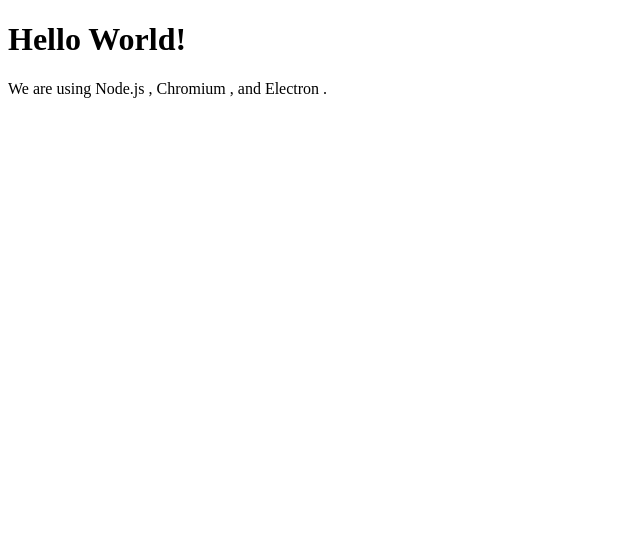
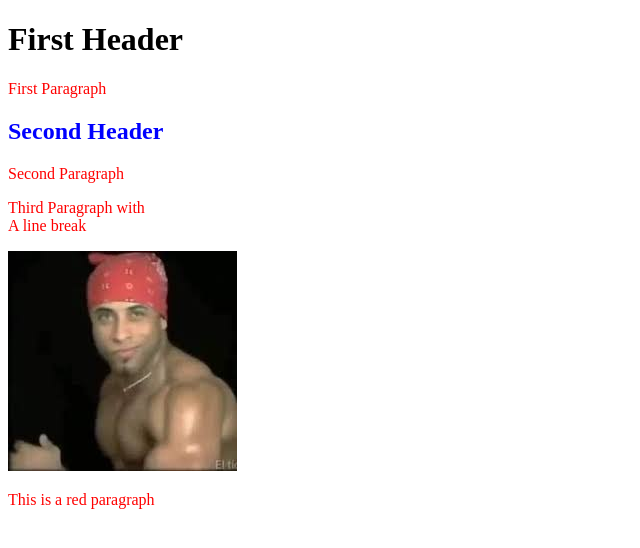
Before and after one commit to SynapseProgramming/goal_gui, an Electron app: page index.html in a window 1600 px wide. Shown: the whole page, without its empty margins (0-640 px from the left). Drawn offline with Linux system fonts and the light colour scheme.

Commit message:
Added in css stylesheet and test image.

```diff
--- a/index.html
+++ b/index.html
@@ -1,17 +1,23 @@
-
 <!DOCTYPE html>
 <html>
+
 <head>
   <meta charset="UTF-8">
+  <link rel="stylesheet" href="styles.css">
   <!-- https://developer.mozilla.org/en-US/docs/Web/HTTP/CSP -->
   <meta http-equiv="Content-Security-Policy" content="default-src 'self'; script-src 'self'">
   <meta http-equiv="X-Content-Security-Policy" content="default-src 'self'; script-src 'self'">
   <title>Hello World!</title>
 </head>
+
 <body>
-    <h1>Hello World!</h1>
-    We are using Node.js <span id="node-version"></span>,
-    Chromium <span id="chrome-version"></span>,
-    and Electron <span id="electron-version"></span>.
-  </body>
+
+  <h1 style="background-color:powderblue;">First Header</h1>
+  <p>First Paragraph</p>
+  <h2>Second Header</h2>
+  <p>Second Paragraph</p>
+  <p> Third Paragraph with <br /> A line break</p>
+  <img src="TestImage.jpeg" <body>
+  <p style="colour:red;">This is a red paragraph</p>
+
 </html>
--- /dev/null
+++ b/styles.css
@@ -0,0 +1,7 @@
+p {
+  color: red;
+}
+
+h2 {
+  color: blue;
+}
```
Also changed, not shown: TestImage.jpeg (added). Lines whose indentation alone changed are shown as unchanged.
